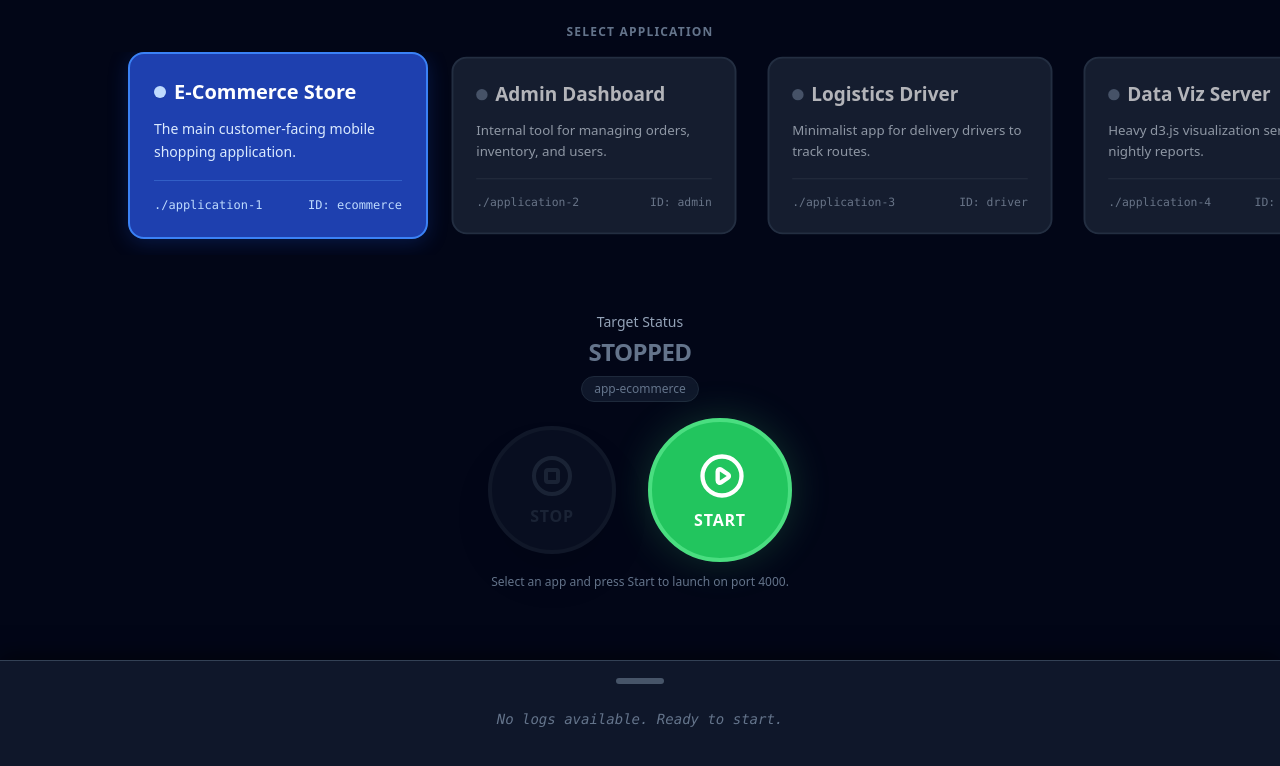
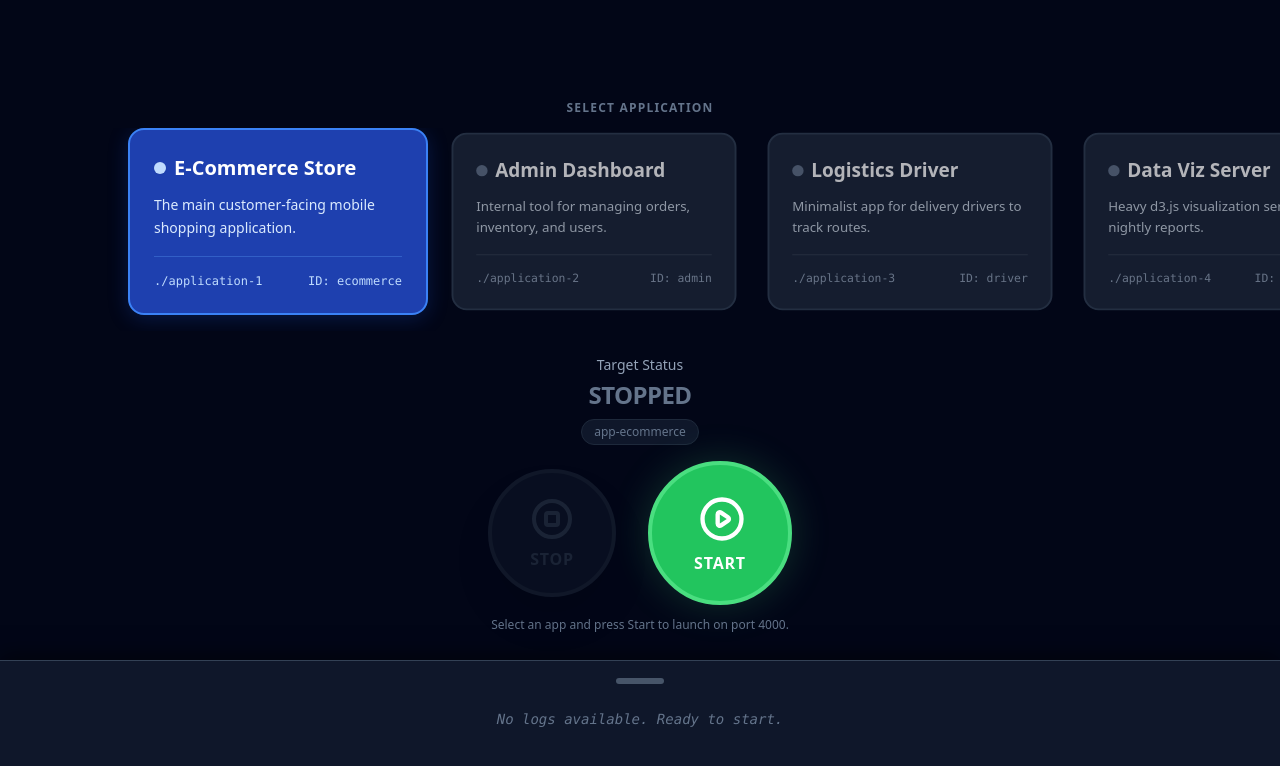
Before and after one commit to lukewu8023/app-switcher, a React (Vite) app: page / in a window 1280 px wide. Shown: the top 766 px of the page. Built offline with nearby package versions, Linux system fonts and the light colour scheme.

Commit message:
UI Enhancement

```diff
--- a/App.tsx
+++ b/App.tsx
@@ -101,7 +101,7 @@ const App: React.FC = () => {
         <div className="flex flex-col min-h-full">
 
           {/* Header / App Selector */}
-          <div className="pt-6 pb-2 px-0 shrink-0">
+          <div className="pt-[100px] pb-2 px-0 shrink-0">
             <h1 className="text-center text-xs font-bold uppercase tracking-widest text-slate-500 mb-3">
               Select Application
             </h1>
--- a/vite.config.ts
+++ b/vite.config.ts
@@ -7,6 +7,7 @@ export default defineConfig(({ mode }) => {
     return {
       server: {
         port: 3000,
+        strictPort: true,
         host: '0.0.0.0',
       },
       plugins: [react()],
```
Also changed, not shown: 1 other file (tests, documents, lock files or other folders).
